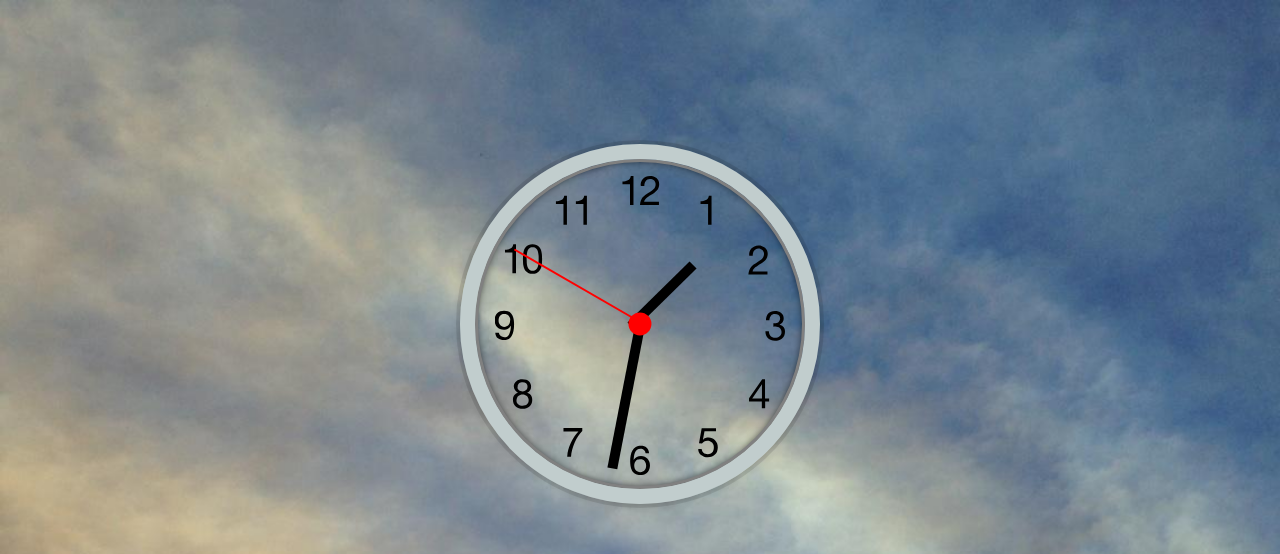
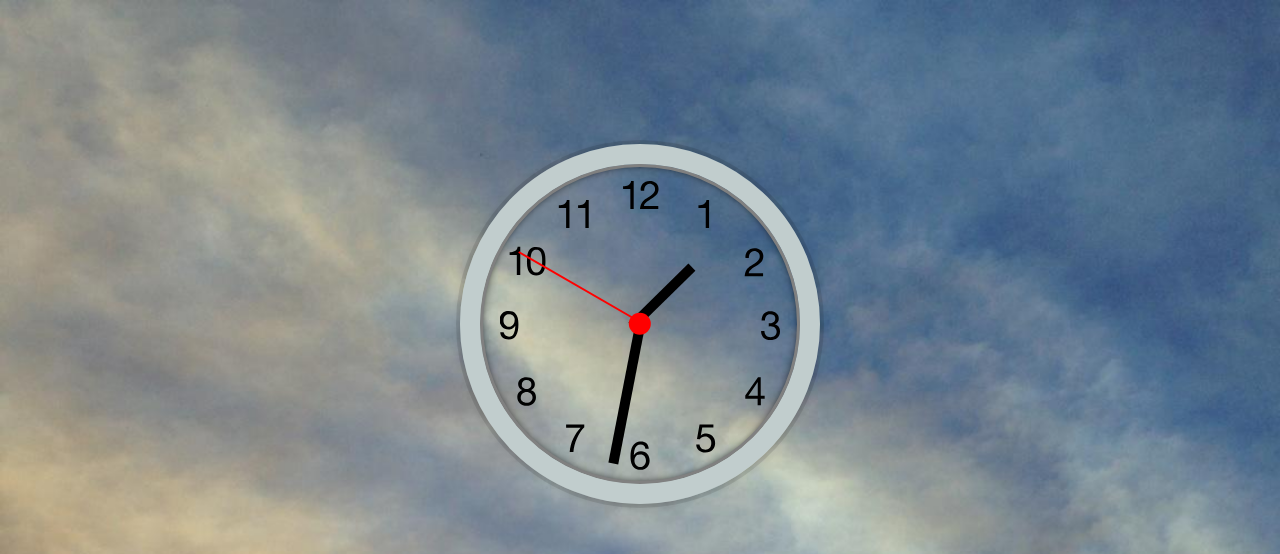
Before and after one commit to interglobalmedia/js-css-clock, a website built with webpack: page app/index.html in a window 1280 px wide. Shown: the top 554 px of the page. Built offline with nearby package versions, Linux system fonts and the light colour scheme.

Commit message:
New build. Adding new clock border width of 20px.

```diff
--- a/app/temp/styles/styles.css
+++ b/app/temp/styles/styles.css
@@ -534,7 +534,7 @@ body {
 .clock {
     width: 36rem;
     height: 36rem;
-    border: 15px solid #c1cdcd;
+    border: 20px solid #c1cdcd;
     border-radius: 50%;
     margin: 40% auto 0;
     padding: 2rem;
```
Also changed, not shown: dist/index.html, 2 other files.
